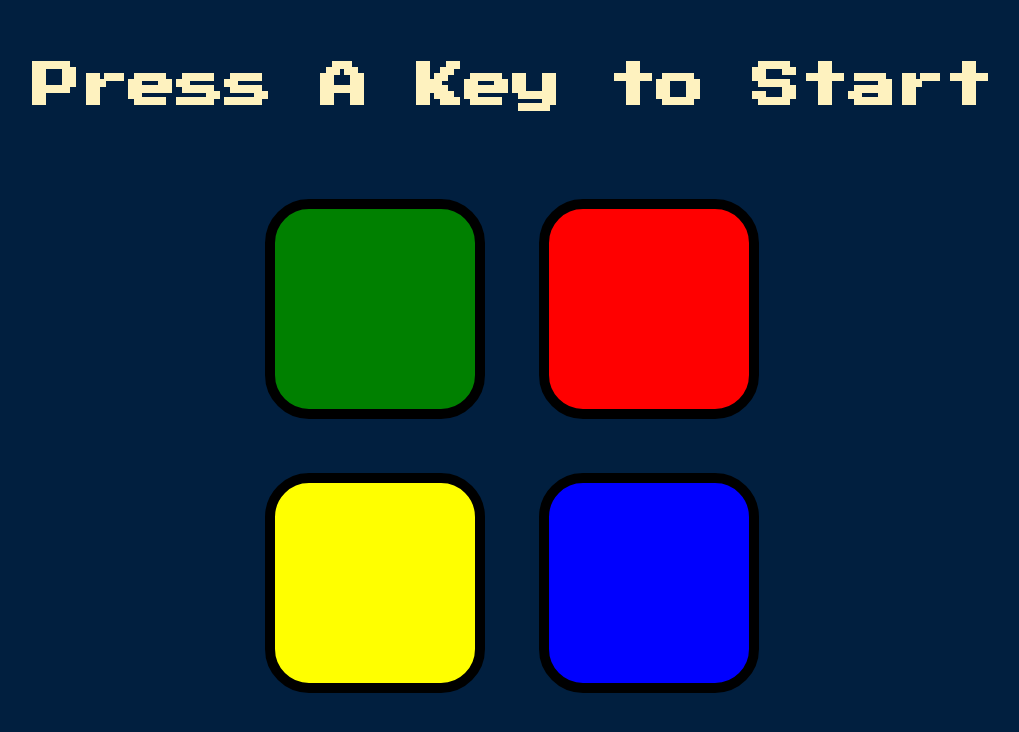
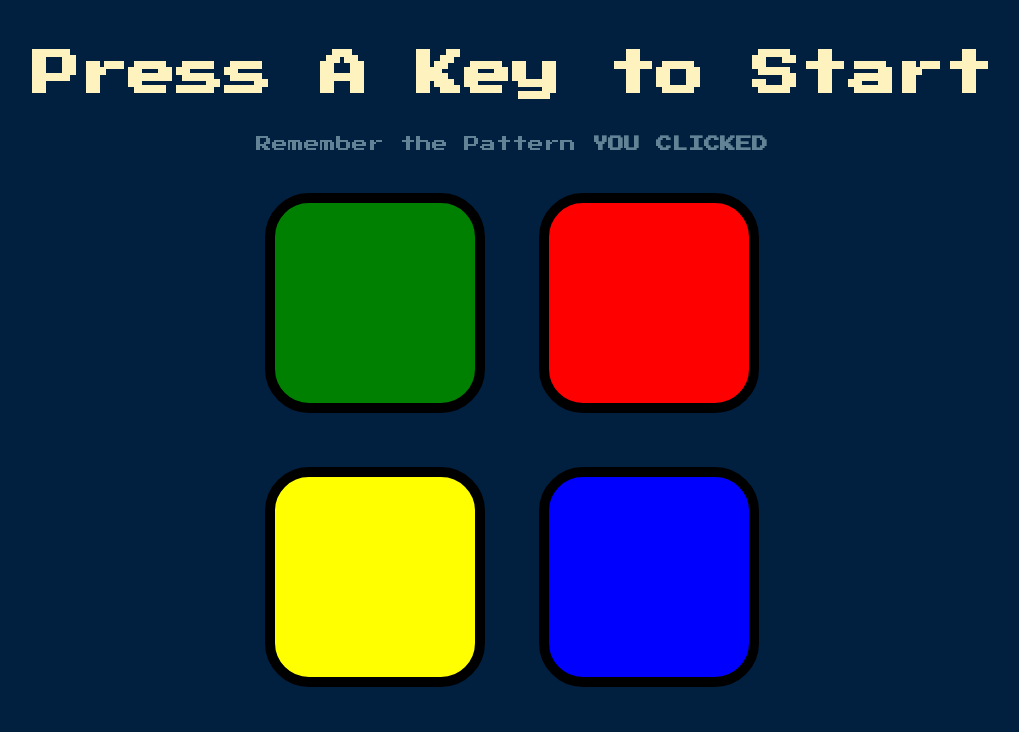
Before and after one commit to SubhamEzz/SimonGame, a plain HTML site: page index.html in a window 1280 px wide. Shown: the whole page, without its empty margins (128-1147 px from the left). Drawn offline with nearby package versions, Linux system fonts and the light colour scheme.

Commit message:
small addon

```diff
--- a/index.html
+++ b/index.html
@@ -10,6 +10,10 @@
 
 <body>
   <h1 id="level-title">Press A Key to Start</h1>
+  <div class="intro">
+    <p>Remember the Pattern <strong>YOU CLICKED</strong></p>
+  </div>
+
   <div class="container">
     <div lass="row">
 
--- a/styles.css
+++ b/styles.css
@@ -6,10 +6,15 @@ body {
 #level-title {
   font-family: 'Press Start 2P', cursive;
   font-size: 3rem;
-  margin:  5%;
+  margin:  4% 0 3%;
   color: #FEF2BF;
 }
-
+.intro{
+  font-family: 'Press Start 2P', cursive;
+  font-size: 1rem;
+  margin:  1%;
+  color: #628395;
+}
 .container {
   display: block;
   width: 50%;
```
